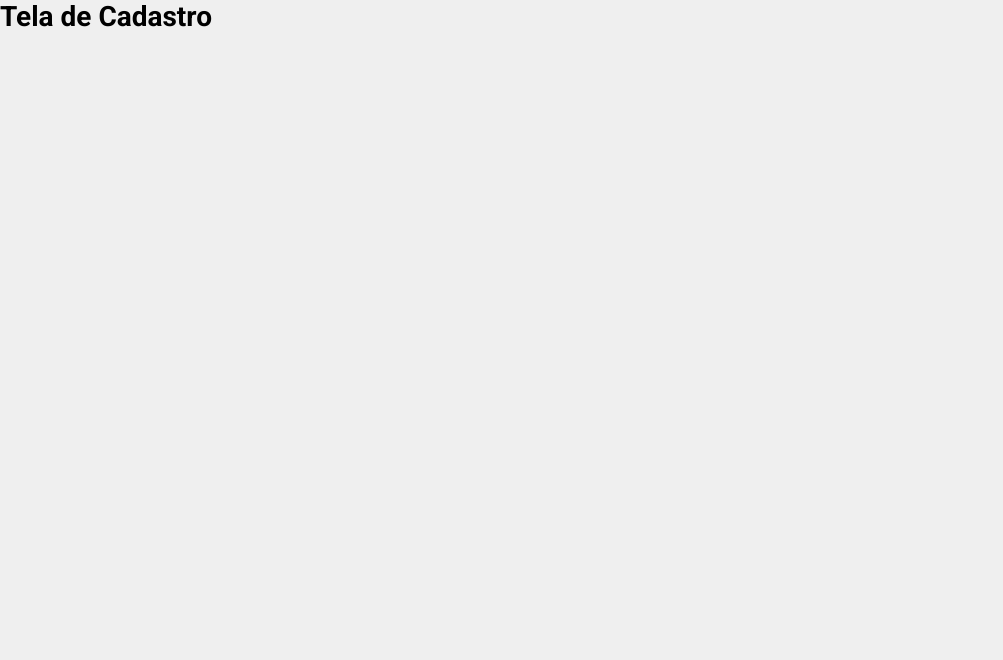
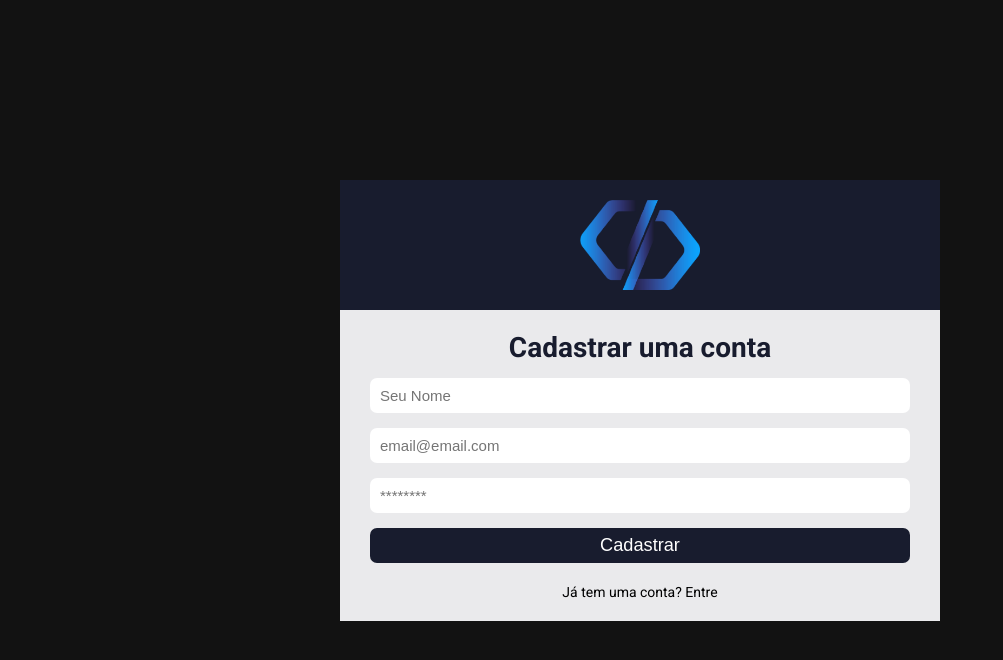
Before and after one commit to femelo22/helpdesk-react, a React (Create React App) app: page /register in a window 1280 px wide. Shown: the top 660 px of the page, without its empty margins (0-1003 px from the left). Built offline with nearby package versions, Linux system fonts and the light colour scheme.

Commit message:
feat: register page

```diff
--- a/src/pages/SinUp/index.js
+++ /dev/null
@@ -1,7 +0,0 @@
-export default function SinUp() {
-  return (
-    <div>
-      <h1>Tela de Cadastro</h1>
-    </div>
-  );
-}
--- /dev/null
+++ b/src/pages/SingUp/index.js
@@ -0,0 +1,38 @@
+import { useState } from 'react';
+import { Link } from 'react-router-dom';
+import './signup.css';
+
+import logo from '../../assets/logo.png';
+
+
+export default function SingUp() {
+
+  const [ nome, setNome ] = useState('');
+  const [ email, setEmail ] = useState('');
+  const [ password, setPassword ] = useState('');
+
+  function handleSubmit(e) {
+    e.preventDefault(); // para nao atualizar a pagina (comportamento do formulario form)
+    alert('Tentou logar')
+  }
+
+  return (
+    <div className='container-center'>
+      <div className='login'>
+        <div className='login-area'>
+          <img src={logo} alt="Logo Usuario" />
+        </div>
+
+        <form onSubmit={handleSubmit}>
+          <h1>Cadastrar uma conta</h1>
+          <input type="text" placeholder='Seu Nome' value={nome} onChange={ (e) => setNome(e.target.value)} />
+          <input type="text" placeholder='email@email.com' value={email} onChange={ (e) => setEmail(e.target.value)} />
+          <input type="password" placeholder='********' value={password} onChange={ (e) => setPassword(e.target.value)} />
+          <button type='submit'>Cadastrar</button>
+        </form>
+
+        <Link to='/'>Já tem uma conta? Entre</Link>
+      </div>
+    </div>
+  );
+}
--- /dev/null
+++ b/src/pages/SingUp/signup.css
@@ -0,0 +1,67 @@
+.container-center {
+  height: 100%;
+  display: flex;
+  align-items: center;
+  justify-content: center;
+  background-color: #121212;
+}
+
+.login {
+  background: #EAEAEC;
+  width: 600px;
+  display: flex;
+  align-items: center;
+  justify-content: center;
+  flex-direction:  column;
+}
+
+.login-area {
+  display: flex;
+  justify-content: center;
+  background-color: #181C2E;
+  width: 100%;
+}
+
+.login-area img {
+  padding: 20px;
+  width: 17 0px;
+  height: 130px;
+}
+
+form {
+  margin-top: 1.5em;
+  width: 90%;
+  display: flex;
+  flex-direction: column;
+}
+
+form h1 {
+  text-align: center;
+  margin-bottom: 0.5em;
+  color: #181C2E;
+}
+
+.login input {
+  margin-bottom: 15px;
+  height: 35px;
+  border: 0;
+  border-radius: 7px;
+  padding: 10px;
+  font-size: 15px;
+  background-color: #FFF;
+}
+
+form button {
+  height: 35px;
+  border: 0;
+  border-radius: 7px;
+  background-color: #181C2E;
+  color: #FFF;
+  font-size: 1.3em;
+}
+
+.login a{
+  margin: 1.5em 0;
+  color: #000;
+  cursor: pointer;
+}
--- a/src/routes/index.js
+++ b/src/routes/index.js
@@ -2,7 +2,7 @@ import { Switch } from 'react-router-dom';
 
 import Dashboard from '../pages/Dashboard';
 import SignIn from '../pages/SignIn';
-import SignUp from '../pages/SinUp';
+import SignUp from '../pages/SingUp';
 import Router from './Route';
 
 export default function Routes() {
```
